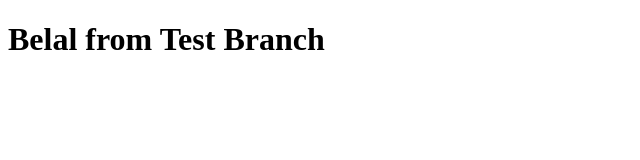
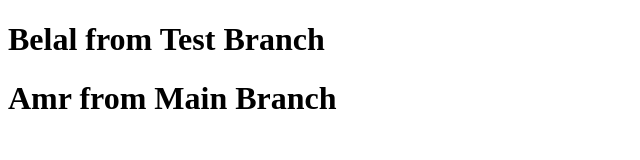
Before and after one commit to beloyosry/Upwork_Landing_Page, a plain HTML site: page index.html in a window 1280 px wide. Shown: the whole page, without its empty margins (0-640 px from the left). Drawn offline with Linux system fonts and the light colour scheme.

Commit message:
Update index.html

```diff
--- a/index.html
+++ b/index.html
@@ -10,6 +10,7 @@
 
 <body>
     <h1>Belal from Test Branch</h1>
+    <h1>Amr from Main Branch</h1>
 </body>
 
 </html>
```
